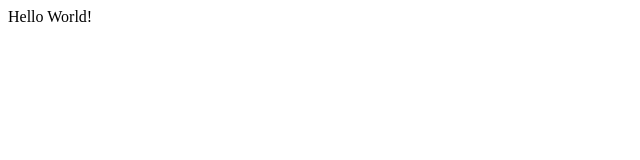
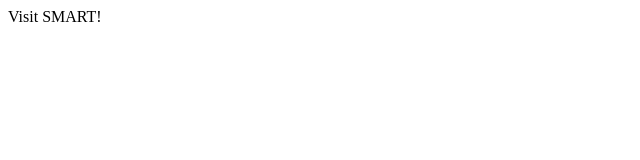
Before and after one commit to frumpel/vny2016, a plain HTML site: page index.html in a window 1280 px wide. Shown: the full height of the page, 0-640 px from the left. Drawn offline with Linux system fonts and the light colour scheme.

Commit message:
random debugging

```diff
--- a/index.html
+++ b/index.html
@@ -1 +1 @@
-<html> Hello World! </html>
+<html> Visit SMART! </html>
```
